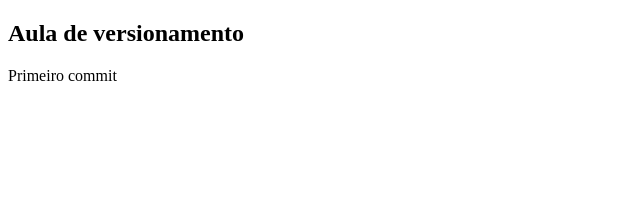
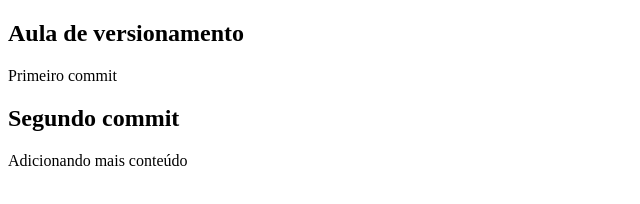
Before and after one commit to nosbordeGit/aula-versionamento2, a plain HTML site: page index.html in a window 1280 px wide. Shown: the whole page, without its empty margins (0-640 px from the left). Drawn offline with Linux system fonts and the light colour scheme.

Commit message:
v2: adiciona segunda seção

```diff
--- a/index.html
+++ b/index.html
@@ -10,5 +10,9 @@
         <h1>Aula de versionamento</h1>
         <p>Primeiro commit</p>
     </section>
+    <section>
+        <h2>Segundo commit</h2>
+        <p>Adicionando mais conteúdo</p>
+    </section>
 </body>
 </html>
```
